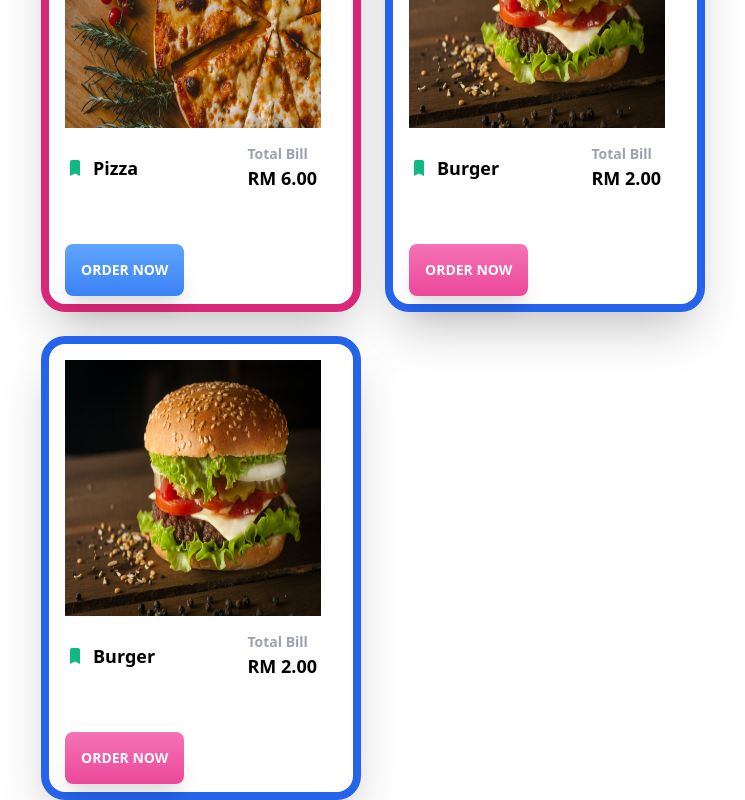
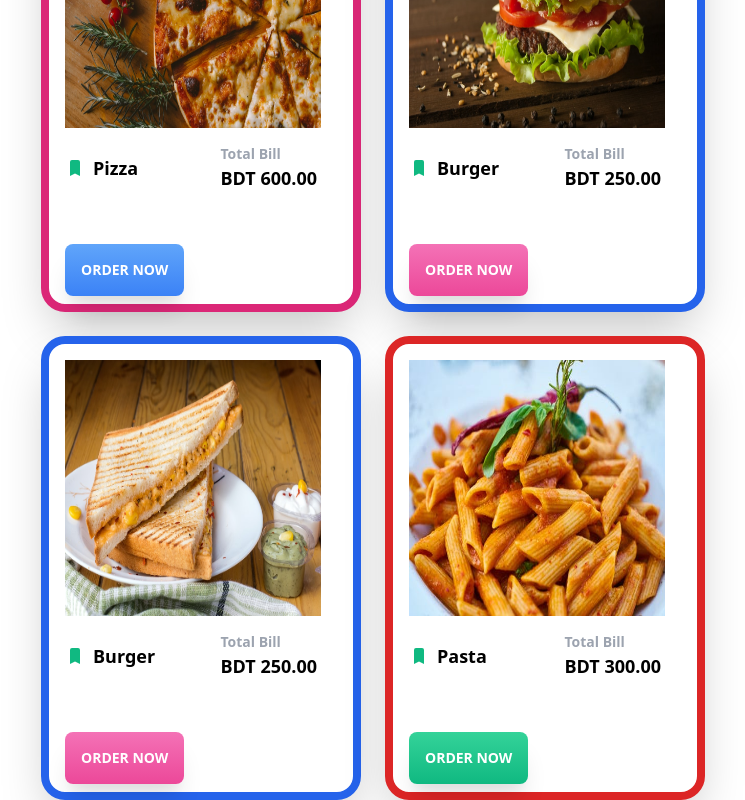
Before and after one commit to KaiserSamrat/tailwind-css-project, a React (Create React App) app: page / in a window 1280 px wide. Shown: the part 1016-1816 px from the top of the page, without its empty margins (267-1012 px from the left). Built offline with nearby package versions, Linux system fonts and the light colour scheme.

Commit message:
items added

```diff
--- a/src/components/Item/Item.js
+++ b/src/components/Item/Item.js
@@ -1,29 +1,11 @@
 import React from 'react';
 import Pizza from '../../images/pizza.jpg'
 import Burger from '../../images/burger.jpg'
+import Pasta from '../../images/pasta.jpeg'
+import Sandwich from '../../images/sandwich.jpg'
 
 const Item = () => {
     return (
-        // <>
-        //     <div className='menu-card'>
-        //         <img src={Pizza} alt='egg' className='h-full rounded mb-15 shadow' />
-        //         <div className='center-content'>
-        //             <h2 className='text-2xl mb-2'>Pizza</h2>
-        //             <p className='mb-2'>Chicken, 8 Inch, and nutritious</p>
-        //             <span>$16</span>
-        //             <button class="btn btn-blue">Order Now</button>
-        //         </div>
-        //     </div>
-        //     <div className='menu-card'>
-        //         <img src={Burger} alt='egg' className='h-full rounded mb-10 shadow' />
-        //         <div className='center-content'>
-        //             <h2 className='text-2xl mb-2'>Burger</h2>
-        //             <p className='mb-2'>Chicken, Double Petty, and nutritious</p>
-        //             <span>$18</span>
-        //             <button class="btn btn-blue">Order Now</button>
-        //         </div>
-        //     </div>
-        // </>
         <div class="flex items-center justify-center">
             <div class="grid grid-cols-1 gap-6 sm:grid-cols-2 md:grid-cols-2 lg:grid-cols-1 xl:grid-cols-2">
 
@@ -43,7 +25,7 @@ const Item = () => {
                             </div>
                             <div class="py-4 pr-5">
                                 <p class="text-sm font-semibold text-gray-400">Total Bill</p>
-                        <p class="text-lg font-semibold">RM 6.00</p>
+                                <p class="text-lg font-semibold">BDT 600.00</p>
                             </div>
                         </div>
                     </div>
@@ -76,7 +58,7 @@ const Item = () => {
                             </div>
                             <div class="py-4 pr-5">
                                 <p class="text-sm font-semibold text-gray-400">Total Bill</p>
-                        <p class="text-lg font-semibold">RM 2.00</p>
+                                <p class="text-lg font-semibold">BDT 250.00</p>
                             </div>
                         </div>
                     </div>
@@ -96,7 +78,7 @@ const Item = () => {
                 <div class="w-80 h-full  relative">
 
                     <div class="pb-24 bg-white py-4 px-4 shadow-2xl border-8 border-blue-600 rounded-3xl h-full">
-                <img src={Burger} class=" w-64 h-64" />
+                        <img src={Sandwich} class=" w-64 h-64" />
 
                         <div class="flex justify-between">
                             <div class="py-4 flex space-x-2 items-center">
@@ -108,7 +90,7 @@ const Item = () => {
                             </div>
                             <div class="py-4 pr-5">
                                 <p class="text-sm font-semibold text-gray-400">Total Bill</p>
-                        <p class="text-lg font-semibold">RM 2.00</p>
+                                <p class="text-lg font-semibold">BDT 250.00</p>
                             </div>
                         </div>
                     </div>
@@ -125,6 +107,38 @@ const Item = () => {
                         </div>
                     </div>
                 </div>
+                <div class="w-80 h-full  relative">
+
+                    <div class="pb-24 bg-white py-4 px-4 shadow-2xl border-8 border-red-600 rounded-3xl h-full">
+                        <img src={Pasta} class=" w-64 h-64" />
+
+                        <div class="flex justify-between">
+                            <div class="py-4 flex space-x-2 items-center">
+                                <svg xmlns="http://www.w3.org/2000/svg" class="h-5 w-5 text-green-500" viewBox="0 0 20 20"
+                                    fill="currentColor">
+                                    <path d="M5 4a2 2 0 012-2h6a2 2 0 012 2v14l-5-2.5L5 18V4z" />
+                                </svg>
+                                <p class="text-lg font-semibold">Pasta</p>
+                            </div>
+                            <div class="py-4 pr-5">
+                                <p class="text-sm font-semibold text-gray-400">Total Bill</p>
+                                <p class="text-lg font-semibold">BDT 300.00</p>
+                            </div>
+                        </div>
+                    </div>
+
+                    <div class="absolute bottom-0 left-0 ">
+                        <div class="flex justify-between">
+
+                            <div class="py-4 px-6 rounded-lg w-full flex items-end">
+                                <button
+                                    class="bg-gradient-to-b from-green-400 to-green-500 text-white font-bold py-4 px-4 rounded-lg uppercase text-sm  shadow-xl">
+                                    Order Now
+                        </button>
+                            </div>
+                        </div>
+                    </div>
+                </div>
             </div>
         </div>
     );
```
Also changed, not shown: src/images/pasta.jpeg (added), src/images/sandwich.jpg (added). Lines whose indentation alone changed are shown as unchanged.
